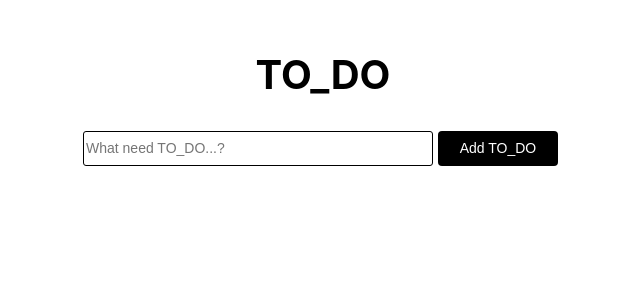
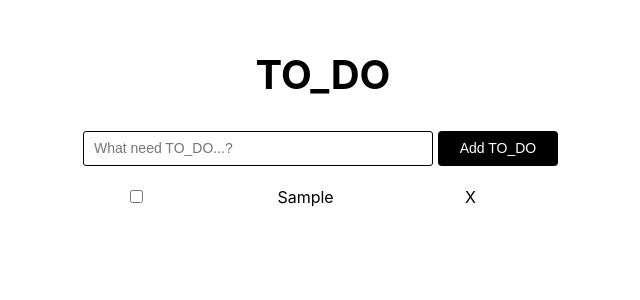
Before and after one commit to ashwin0925/react-redux-todo, a React (Create React App) app: page / in a window 1280 px wide. Both pictures are taken after typing "Sample" into the empty fields and a click on the button "Add TO_DO". Shown: the top 300 px of the page, without its empty margins (317-957 px from the left). Built offline with nearby package versions, Linux system fonts and the light colour scheme.

Commit message:
initial commit

```diff
--- a/package.json
+++ b/package.json
@@ -6,6 +6,7 @@
     "@testing-library/jest-dom": "^4.2.4",
     "@testing-library/react": "^9.5.0",
     "@testing-library/user-event": "^7.2.1",
+    "pretty-checkbox": "^3.0.3",
     "react": "^16.13.1",
     "react-dom": "^16.13.0",
     "react-redux": "^7.2.0",
--- a/src/App.js
+++ b/src/App.js
@@ -1,6 +1,6 @@
 import React from "react";
 import { connect } from "react-redux";
-// import Todos from "./Todos";
+import Todos from "./Todos";
 // import Footer from "./Footer";
 import { addTodoAction } from "./store/action";
 import "./style.css";
@@ -32,8 +32,8 @@ class App extends React.Component {
           onChange={this.handleAddTodo}
         />
         <button className="button" onClick={this.addTodo}><span>Add TO_DO </span></button>
-        {/* <Todos />
-        <Footer /> */}
+        <Todos />
+        {/* <Footer /> */}
       </div>
     );
   }
--- a/src/Todos.js
+++ b/src/Todos.js
@@ -0,0 +1,52 @@
+import React from "react";
+import { connect } from "react-redux";
+import "./style.css";
+import { deleteTodoAction, toggleTodoAction } from "./store/action";
+
+const Todos = (props) => {
+  function handleDelete(id) {
+    props.dispatch(deleteTodoAction(id));
+  }
+
+  function toggleTodo(id) {
+    props.dispatch(toggleTodoAction(id));
+  }
+  return (
+    <ul>
+      {props.allTodos.map((todo) => {
+        return (
+          <li key={todo.id}>
+            <input
+              type="checkbox"
+              onChange={() => toggleTodo(todo.id)
+              }
+              checked={todo.isDone}
+            />
+            <p>{todo.text}</p>
+            <span onClick={() => handleDelete(todo.id)}>X</span>
+          </li>
+        );
+      })}
+    </ul>
+  );
+};
+
+function mapStateToProps({ allTodos, activeTab }) {
+  function filterTodo(todos, tab) {
+    switch (tab) {
+      case "all":
+        return todos;
+      case "completed":
+        return todos.filter((todo) => todo.isDone);
+      case "active":
+        return todos.filter((todo) => !todo.isDone);
+      default:
+        break;
+    }
+  }
+  return {
+    allTodos: filterTodo(allTodos, activeTab), activeTab
+  };
+}
+
+export default connect(mapStateToProps)(Todos);
--- a/src/style.css
+++ b/src/style.css
@@ -7,23 +7,8 @@ body {
   font-size: 16px;
 }
 
-input[type="text"] {
-  width: 350px;
-  height: 35px;
-  border-radius: 3px;
-  border: 1px solid black;
-  font-size: 14px;
-}
-
-li {
-  display: flex;
-  width: 350px;
-
-  justify-content: space-around;
-  align-items: center;
-}
-.active {
-  background: tomato;
+.todos {
+  text-align: center;
 }
 
 h1 {
@@ -32,8 +17,13 @@ h1 {
   margin-top: 50px;
 }
 
-.todos {
-  text-align: center;
+input[type="text"] {
+  width: 350px;
+  height: 35px;
+  border-radius: 3px;
+  border: 1px solid black;
+  font-size: 14px;
+  padding-left: 10px;
 }
 
 .button {
@@ -75,3 +65,20 @@ h1 {
   opacity: 1;
   right: 0;
 }
+
+ul {
+  width: 350px;
+  justify-content: center;
+  align-items: center;
+  margin: 0 auto;
+  margin-left: 435px;
+  padding: 0px;
+}
+li {
+  display: flex;
+  justify-content: space-between;
+  align-items: center;
+}
+.active {
+  background: tomato;
+}
```
Also changed, not shown: 1 other file (tests, documents, lock files or other folders).
